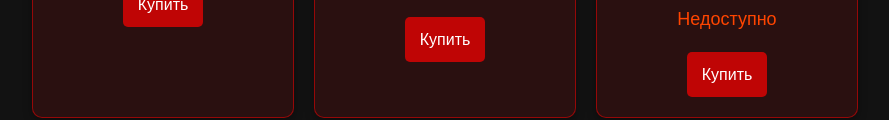
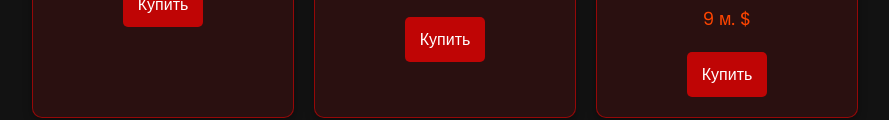
Before and after one commit to AndersonRoboticss/Shop-a, a plain HTML site: page index.html in a window 1280 px wide. Shown: the part 962-1082 px from the top of the page, without its empty margins (195-1084 px from the left). Drawn offline with Linux system fonts and the light colour scheme.

Commit message:
Add files via upload

```diff
--- a/index.html
+++ b/index.html
@@ -279,7 +279,7 @@
                 <div class="product-card">
                     <img src="https://cdn.discordapp.com/attachments/1325531639656480850/1330487567166214247/image.png?ex=678e289b&is=678cd71b&hm=267dc52bbd27b939ddb5475701e00b9b0acc94bb6a0d700ff23896dbd8b43d52" alt="Скелетный Усилитель 'Атлант'" class="product-image">
                     <h2>Скелетный Усилитель "Атлант"</h2>
-                    <p class="price">Недоступно</p>
+                    <p class="price">9 м. $</p>
                     <a href="https://discord.com/users/637718674526175243" class="category-button" target="_blank">Купить</a>
                     <div class="description">
                         <strong>Описание:</strong>
```
